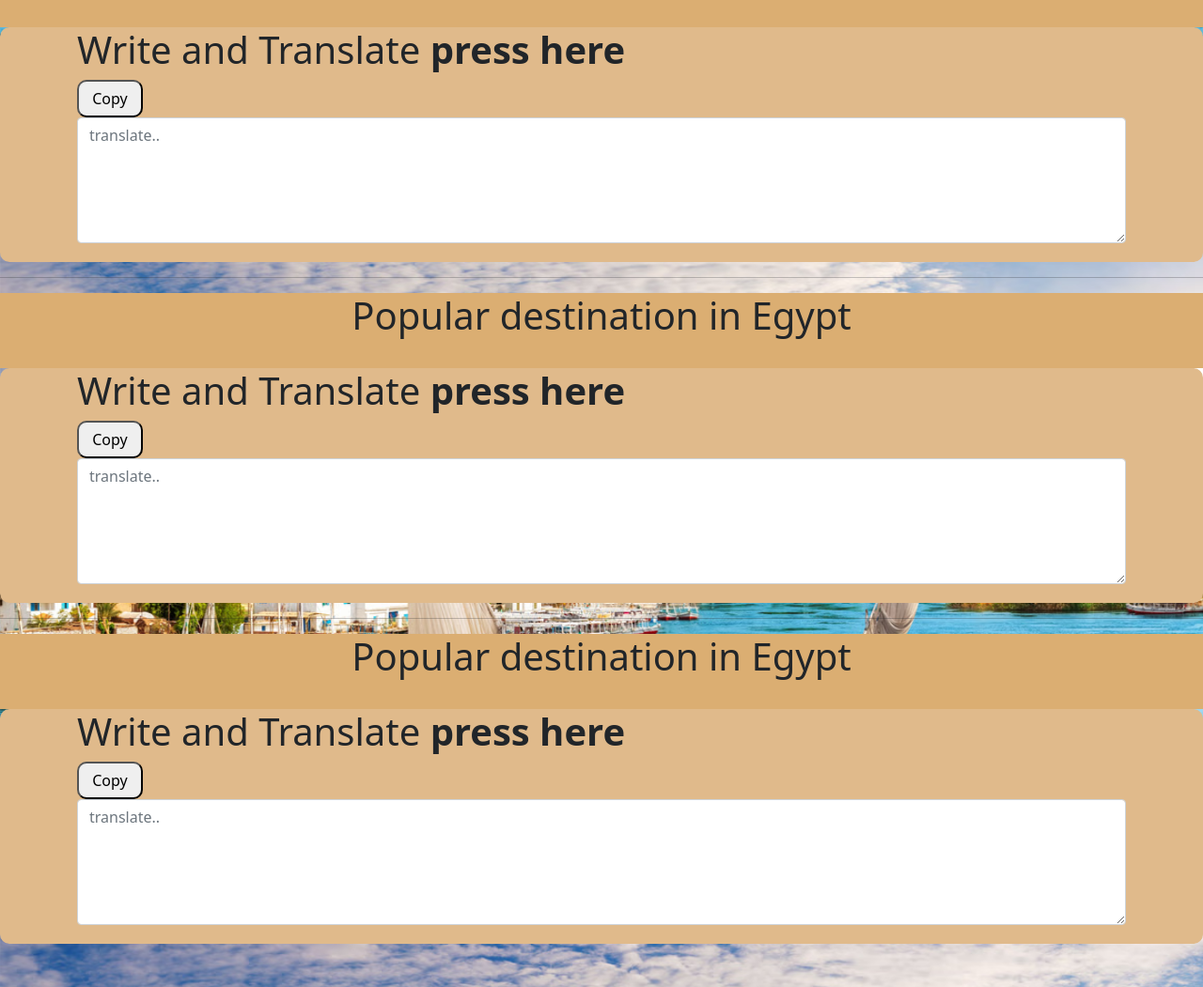
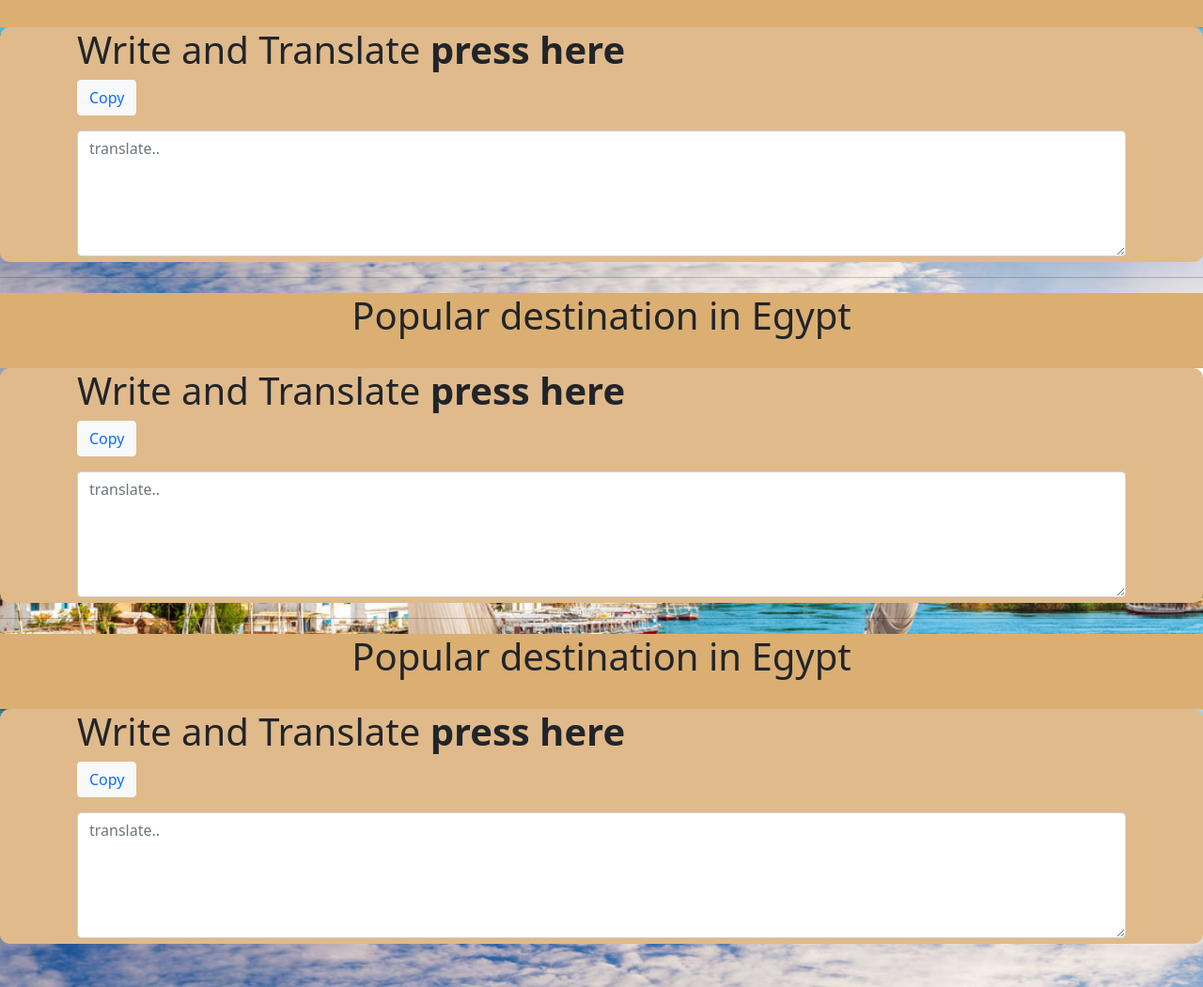
Before and after one commit to Fadisa2/proj3, a plain HTML site: page index.html in a window 1280 px wide. Shown: the part 1608-2659 px from the top of the page at 94% size. Drawn offline with Linux system fonts and the light colour scheme; files whose address does not match are found by name.

Commit message:
Update index.html

```diff
--- a/index.html
+++ b/index.html
@@ -212,9 +212,9 @@
 
 <div class="mb-3">
 
-  <button class="bbt">Copy</button>
-
-
+<button id="btn1" class="btn btn-light text-primary mb-3" type="button" data-bs-toggle="tooltip popover" data-bs-placement="bottom" title="Copied" data-bs-container="body" data-bs-content="copied">
+      Copy
+    </button>
   <textarea class="form-control" id="exampleFormControlTextarea1" rows="5" placeholder="translate.."></textarea>
 </div>
 </div>
@@ -230,8 +230,10 @@
  <h1>Write and Translate <b>press here</b></h1>
 
 <div class="mb-3">
-  <button class="bbt">Copy</button>
-  <textarea class="form-control" id="exampleFormControlTextarea1" rows="5" placeholder="translate.."></textarea>
+<button id="btn2" class="btn btn-light text-primary mb-3" type="button" data-bs-toggle="tooltip popover" data-bs-placement="bottom" title="Copied" data-bs-container="body" data-bs-content="copied">
+      Copy
+    </button>
+    <textarea class="form-control" id="exampleFormControlTextarea1" rows="5" placeholder="translate.."></textarea>
 </div>
 </div>
 
@@ -246,8 +248,10 @@
  <h1>Write and Translate <b>press here</b></h1>
 
 <div class="mb-3">
-  <button class="bbt">Copy</button>
-  <textarea class="form-control" id="exampleFormControlTextarea1" rows="5" placeholder="translate.."></textarea>
+<button id="btn3" class="btn btn-light text-primary mb-3" type="button" data-bs-toggle="tooltip popover" data-bs-placement="bottom" title="Copied" data-bs-container="body" data-bs-content="copied">
+      Copy
+    </button>
+      <textarea class="form-control" id="exampleFormControlTextarea1" rows="5" placeholder="translate.."></textarea>
 </div>
 </div>
 
```
